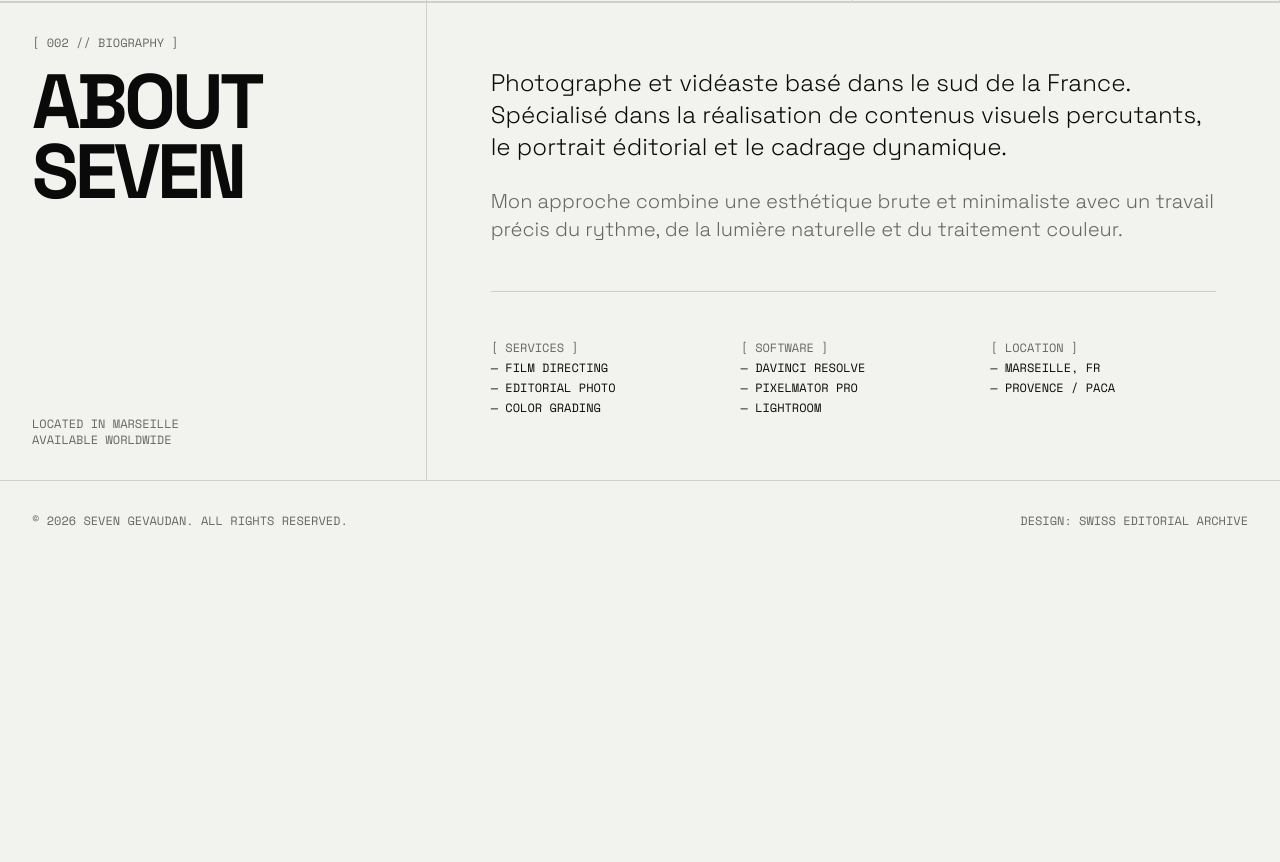
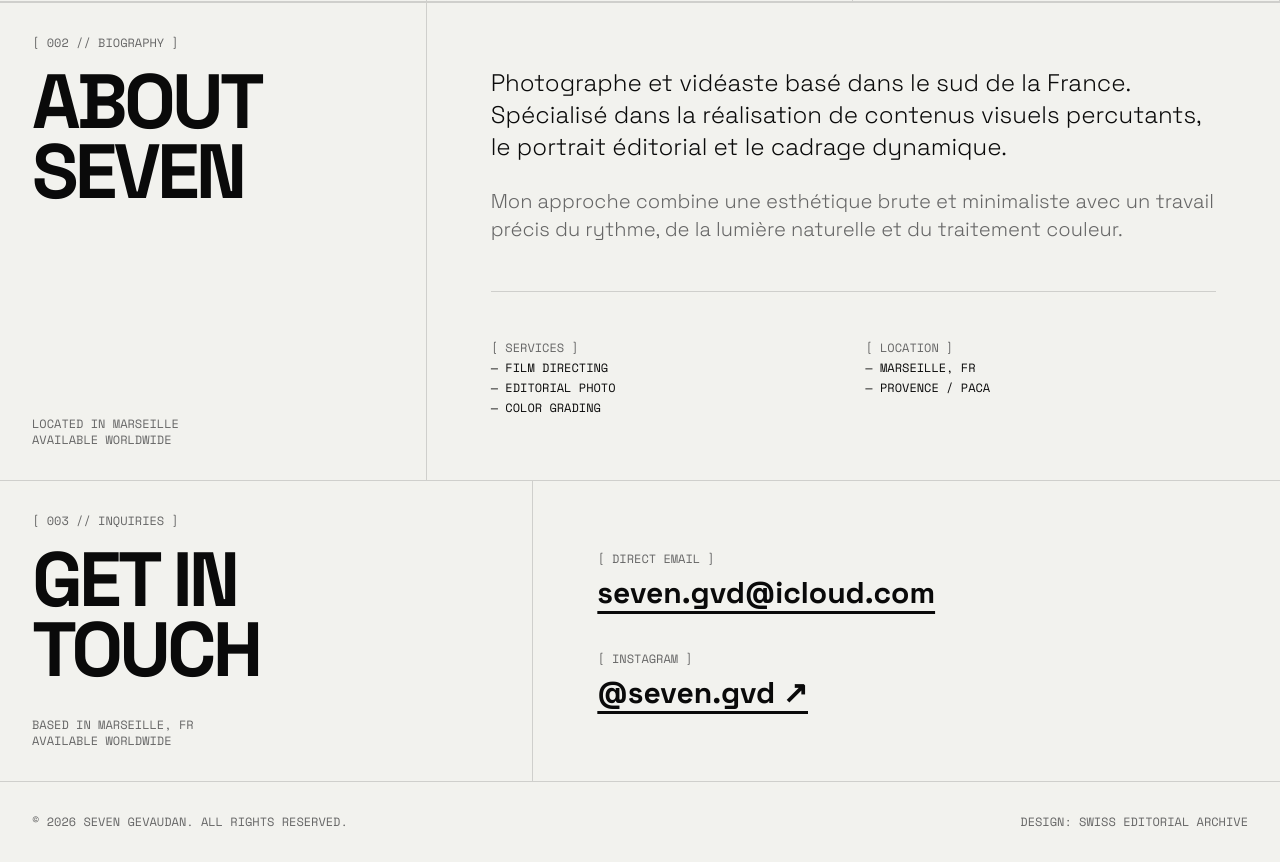
Before and after one commit to sevengvd-hub/portfolio, a plain HTML site: page index.html in a window 1280 px wide. Shown: the part 1807-2669 px from the top of the page. Before the commit the page ends 2368 px from the top, so only its background shows below. Drawn offline with nearby package versions, Linux system fonts and the light colour scheme.

Commit message:
Update index.html

```diff
--- a/index.html
+++ b/index.html
@@ -45,12 +45,6 @@
         .grid-line-r {
             border-right: 1px solid rgba(10, 10, 10, 0.15);
         }
-        .grid-line-t {
-            border-top: 1px solid rgba(10, 10, 10, 0.15);
-        }
-        .grid-line-l {
-            border-left: 1px solid rgba(10, 10, 10, 0.15);
-        }
         .huge-title {
             font-size: clamp(3rem, 12vw, 13rem);
             line-height: 0.85;
@@ -61,7 +55,6 @@
             line-height: 0.9;
             letter-spacing: -0.04em;
         }
-        /* Custom Scrollbar */
         ::-webkit-scrollbar {
             width: 5px;
         }
@@ -75,7 +68,7 @@
 </head>
 <body class="selection:bg-ink selection:text-canvas">
 
-    <!-- Top Grid Header -->
+    <!-- Top Header -->
     <header class="sticky top-0 z-40 bg-[#f2f2ee]/90 backdrop-blur-md grid-line-b">
         <div class="max-w-[1800px] mx-auto grid grid-cols-12 text-xs font-mono uppercase tracking-widest py-4 px-4 md:px-8 items-center">
             <div class="col-span-6 md:col-span-4 font-bold text-sm tracking-tighter">
@@ -272,7 +265,7 @@
                 </p>
             </div>
 
-            <div class="grid grid-cols-2 md:grid-cols-3 gap-6 pt-12 border-t border-ink/15 mt-12 font-mono text-xs uppercase">
+            <div class="grid grid-cols-2 gap-6 pt-12 border-t border-ink/15 mt-12 font-mono text-xs uppercase">
                 <div>
                     <span class="text-subtle block mb-1">[ SERVICES ]</span>
                     <ul class="space-y-1">
@@ -282,20 +275,40 @@
                     </ul>
                 </div>
                 <div>
-                    <span class="text-subtle block mb-1">[ SOFTWARE ]</span>
-                    <ul class="space-y-1">
-                        <li>— DAVINCI RESOLVE</li>
-                        <li>— PIXELMATOR PRO</li>
-                        <li>— LIGHTROOM</li>
-                    </ul>
-                </div>
-                <div>
                     <span class="text-subtle block mb-1">[ LOCATION ]</span>
                     <ul class="space-y-1">
                         <li>— MARSEILLE, FR</li>
                         <li>— PROVENCE / PACA</li>
                     </ul>
                 </div>
+            </div>
+        </div>
+    </section>
+
+    <!-- Contact Section -->
+    <section id="contact" class="max-w-[1800px] mx-auto grid grid-cols-1 md:grid-cols-12 grid-line-b">
+        <div class="md:col-span-5 p-8 grid-line-r flex flex-col justify-between min-h-[300px]">
+            <div>
+                <div class="font-mono text-xs text-subtle uppercase mb-4">[ 003 // INQUIRIES ]</div>
+                <h2 class="editorial-title font-bold uppercase mb-6 tracking-tighter">GET IN<br>TOUCH</h2>
+            </div>
+            <div class="font-mono text-xs text-subtle uppercase">
+                BASED IN MARSEILLE, FR<br>AVAILABLE WORLDWIDE
+            </div>
+        </div>
+
+        <div class="md:col-span-7 p-8 md:p-16 flex flex-col justify-center space-y-10">
+            <div>
+                <span class="font-mono text-xs text-subtle uppercase block mb-2">[ DIRECT EMAIL ]</span>
+                <a href="mailto:seven.gvd@icloud.com" class="text-xl md:text-3xl font-bold underline underline-offset-8 hover:text-subtle transition-colors">
+                    seven.gvd@icloud.com
+                </a>
+            </div>
+            <div>
+                <span class="font-mono text-xs text-subtle uppercase block mb-2">[ INSTAGRAM ]</span>
+                <a href="https://instagram.com/seven.gvd" target="_blank" rel="noopener noreferrer" class="text-xl md:text-3xl font-bold underline underline-offset-8 hover:text-subtle transition-colors">
+                    @seven.gvd ↗
+                </a>
             </div>
         </div>
     </section>
@@ -320,7 +333,7 @@
 
         <div class="flex-1 flex items-center justify-center my-6 overflow-hidden">
             <div id="modal-content" class="w-full max-w-5xl max-h-[75vh] flex justify-center items-center">
-                <!-- Dynamic Content injected here -->
+                <!-- Dynamic Content -->
             </div>
         </div>
 
@@ -331,7 +344,6 @@
 
     <!-- Scripts -->
     <script>
-        // Gallery Filter
         function filterGallery(category) {
             const items = document.querySelectorAll('.gallery-item');
             const buttons = document.querySelectorAll('.filter-btn');
@@ -353,7 +365,6 @@
             });
         }
 
-        // Lightbox Functions
         function openLightbox(type, url, title, category) {
             const modal = document.getElementById('lightbox');
             const modalContent = document.getElementById('modal-content');
@@ -378,7 +389,6 @@
             document.body.style.overflow = 'auto';
         }
 
-        // Close modal on Escape key
         document.addEventListener('keydown', function(e) {
             if (e.key === 'Escape') {
                 closeLightbox();
```
